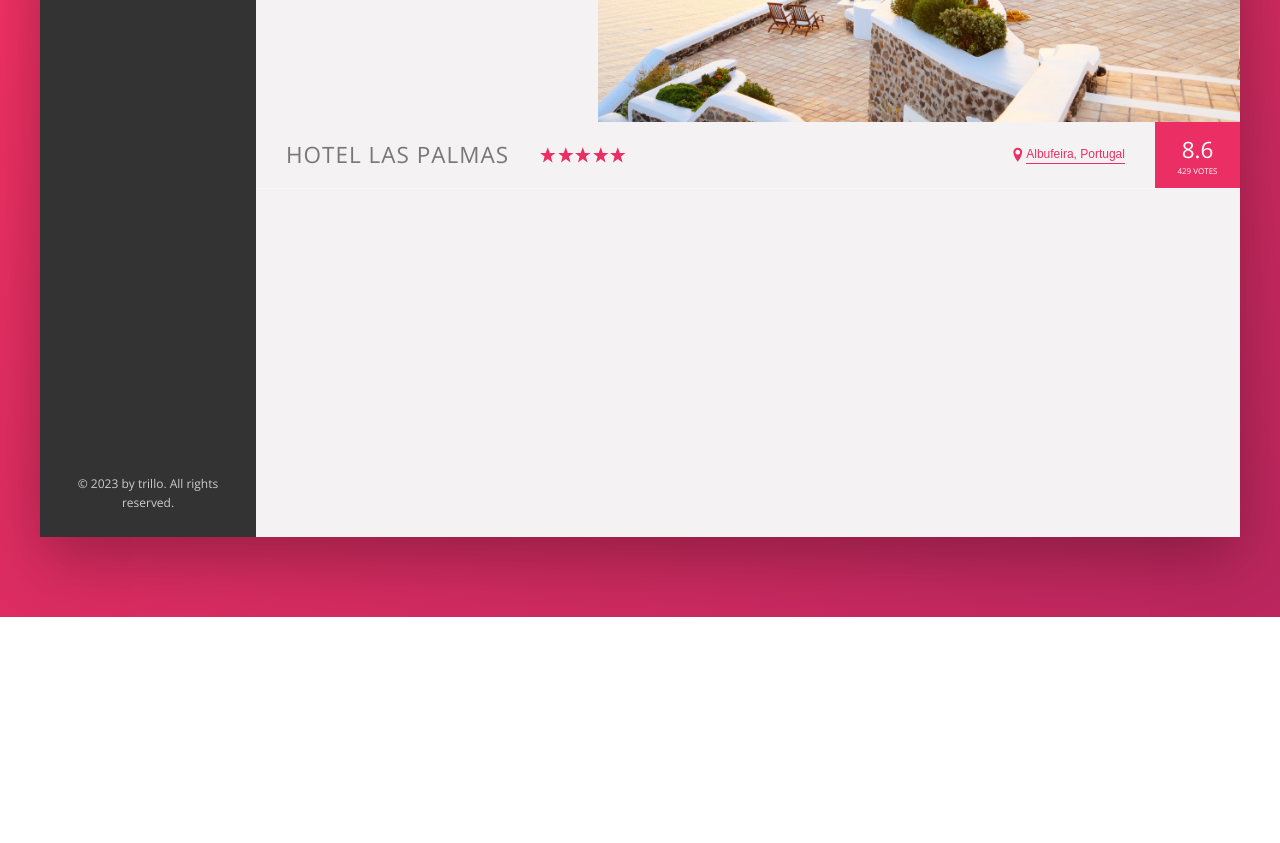
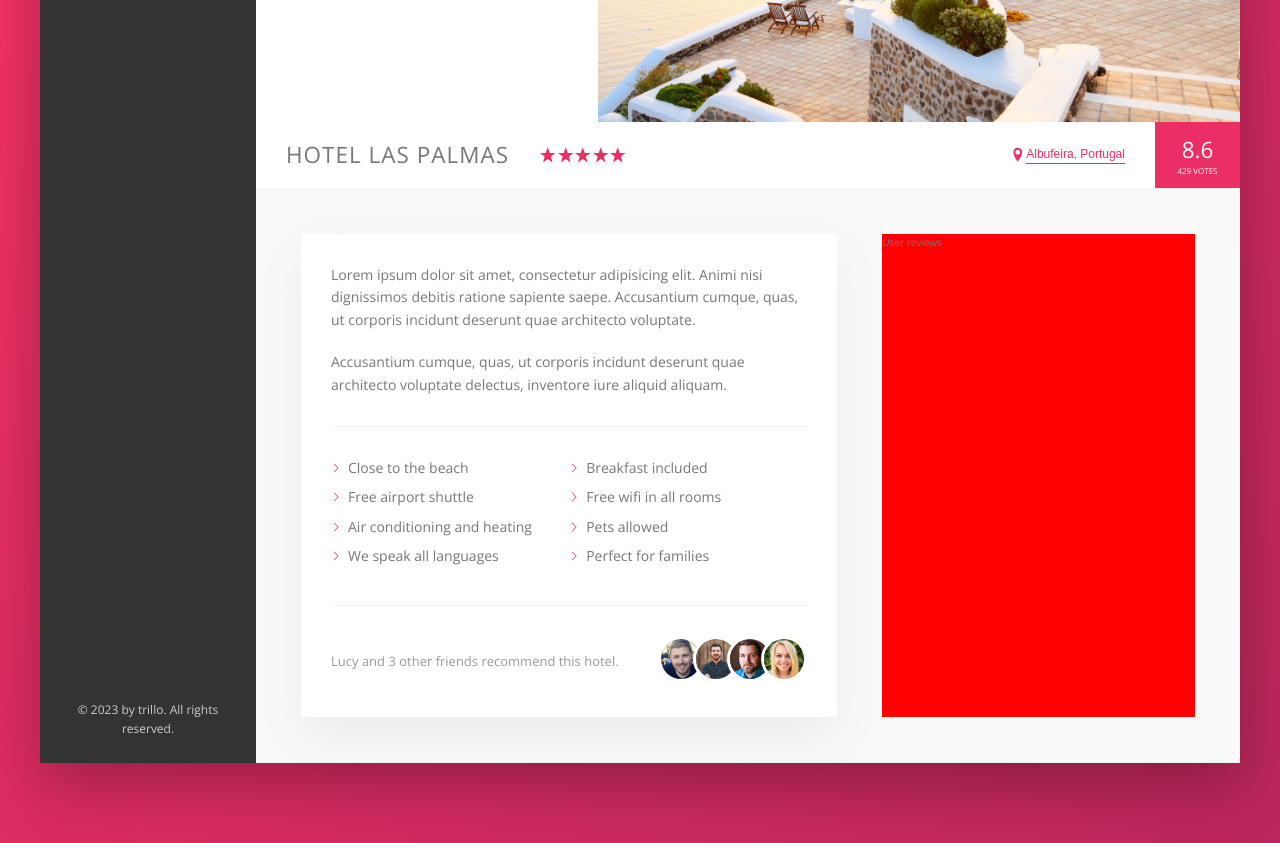
Before and after one commit to Bol2riZH/Trillo, a website: page index.html in a window 1280 px wide. Shown: the part 413-1256 px from the top of the page. Before the commit the page ends 1030 px from the top, so only its background shows below. Drawn offline with nearby package versions, Linux system fonts and the light colour scheme.

Commit message:
building description

```diff
--- a/index.html
+++ b/index.html
@@ -152,6 +152,60 @@
               <div class="overview__rating-count">429 votes</div>
             </div>
           </div>
+
+          <div class="detail">
+            <div class="description">
+              <p class="paragraph">
+                Lorem ipsum dolor sit amet, consectetur adipisicing elit. Animi
+                nisi dignissimos debitis ratione sapiente saepe. Accusantium
+                cumque, quas, ut corporis incidunt deserunt quae architecto
+                voluptate.
+              </p>
+              <p class="paragraph">
+                Accusantium cumque, quas, ut corporis incidunt deserunt quae
+                architecto voluptate delectus, inventore iure aliquid aliquam.
+              </p>
+              <ul class="list">
+                <li class="list__item">Close to the beach</li>
+                <li class="list__item">Breakfast included</li>
+                <li class="list__item">Free airport shuttle</li>
+                <li class="list__item">Free wifi in all rooms</li>
+                <li class="list__item">Air conditioning and heating</li>
+                <li class="list__item">Pets allowed</li>
+                <li class="list__item">We speak all languages</li>
+                <li class="list__item">Perfect for families</li>
+              </ul>
+              <div class="recommend">
+                <p class="recommend__count">
+                  Lucy and 3 other friends recommend this hotel.
+                </p>
+                <div class="recommend__friends">
+                  <img
+                    src="img/user-3.jpg"
+                    alt="Friend 1"
+                    class="recommend__photo"
+                  />
+                  <img
+                    src="img/user-4.jpg"
+                    alt="Friend 2"
+                    class="recommend__photo"
+                  />
+                  <img
+                    src="img/user-5.jpg"
+                    alt="Friend 3"
+                    class="recommend__photo"
+                  />
+                  <img
+                    src="img/user-6.jpg"
+                    alt="Friend 4"
+                    class="recommend__photo"
+                  />
+                </div>
+              </div>
+            </div>
+
+            <div class="user-reviews">User reviews</div>
+          </div>
         </main>
       </div>
     </div>
--- a/sass/_base.scss
+++ b/sass/_base.scss
@@ -14,6 +14,9 @@
   --color-grey-dark-3: #999;
 
   --shadow-dark: 0 2rem 6rem rgba(0, 0, 0, 0.3);
+  --shadow-light: 0 2rem 5rem rgba(0, 0, 0, 0.06);
+
+  --line: 1px solid var(--color-grey-light-2);
 }
 
 * {
--- a/sass/_components.scss
+++ b/sass/_components.scss
@@ -201,7 +201,7 @@
 .overview {
   display: flex;
   align-items: center;
-  border-bottom: 1px solid var(--color-grey-light-1);
+  border-bottom: var(--line);
 
   &__heading {
     font-size: 2.25rem;
@@ -295,3 +295,74 @@
     box-shadow: none;
   }
 }
+
+///////////////////////////////////////////
+// PARAGRAPH
+.paragraph:not(:last-of-type) {
+  margin-bottom: 2rem;
+}
+
+///////////////////////////////////////////
+// LIST
+.list {
+  list-style: none;
+  margin: 3rem 0;
+  padding: 3rem 0;
+  border-top: var(--line);
+  border-bottom: var(--line);
+
+  display: flex;
+  flex-wrap: wrap;
+
+  &__item {
+    flex: 0 0 50%;
+    margin-bottom: 0.7rem;
+  }
+
+  &__item::before {
+    content: "";
+    display: inline-block;
+    width: 1rem;
+    height: 1rem;
+    margin-right: 0.7rem;
+
+    //background-image: url("../img/chevron-thin-right.svg");
+    //background-size: cover;
+
+    background-color: var(--color-primary);
+    -webkit-mask-image: url("../img/chevron-thin-right.svg");
+    -webkit-mask-size: cover;
+
+    mask-image: url("../img/chevron-thin-right.svg");
+    mask-size: cover;
+  }
+}
+
+///////////////////////////////////////////
+// RECOMMEND
+.recommend {
+  font-size: 1.3rem;
+  color: var(--color-grey-dark-3);
+
+  display: flex;
+  align-items: center;
+
+  &__count {
+    margin-right: auto;
+  }
+
+  &__friends {
+  }
+
+  &__photo {
+    box-sizing: content-box;
+    height: 4rem;
+    width: 4rem;
+    border-radius: 50%;
+    border: 3px solid #fff;
+
+    &:not(:last-child) {
+      margin-right: -1.5rem;
+    }
+  }
+}
--- a/sass/_layout.scss
+++ b/sass/_layout.scss
@@ -11,7 +11,7 @@
   font-size: 1.4rem;
   height: 7rem;
   background-color: #fff;
-  border-bottom: 1px solid var(--color-grey-light-2);
+  border-bottom: var(--line);
 
   display: flex;
   justify-content: space-between;
@@ -32,6 +32,27 @@
 }
 
 .hotel-view {
+  background-color: #fff;
   flex: 1;
-  height: 80rem;
 }
+
+.detail {
+  display: flex;
+  padding: 4.5rem;
+  background-color: var(--color-grey-light-1);
+  border-bottom: var(--line);
+}
+
+.description {
+  font-size: 1.4rem;
+  background-color: #fff;
+  box-shadow: var(--shadow-light);
+  padding: 3rem;
+  flex: 0 0 60%;
+  margin-right: 4.5rem;
+}
+
+.user-reviews {
+  background-color: red;
+  flex: 1;
+}
```
Also changed, not shown: css/style.css, img/SVG/aircraft-take-off.svg (deleted), img/SVG/bookmark.svg (deleted), img/SVG/chat.svg (deleted), img/SVG/chevron-right.svg (deleted), img/SVG/home.svg (deleted), img/SVG/key.svg (deleted), img/SVG/location-pin.svg (deleted), img/SVG/magnifying-glass.svg (deleted), img/SVG/map.svg (deleted), img/SVG/star.svg (deleted), 1 other file.
